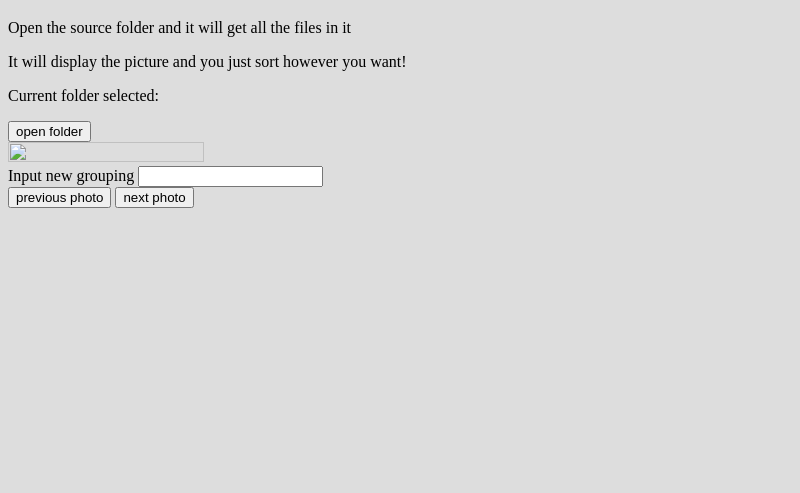
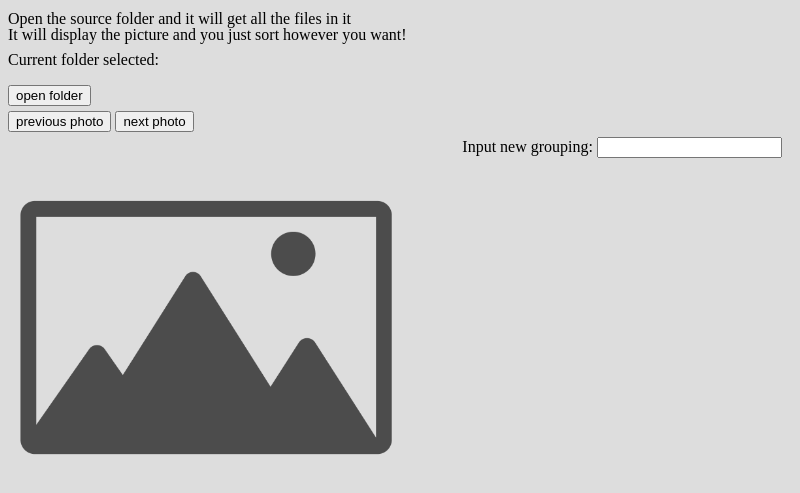
Before and after one commit to adleonard96/photoSorter, an Electron app: page index.html in a window 800 px wide. Shown: the part 61-554 px from the top of the page. Drawn offline with Linux system fonts and the light colour scheme.

Commit message:
added CSS & stock Image

```diff
--- a/SortOption.js
+++ b/SortOption.js
@@ -1,6 +1,6 @@
 module.exports = class SortOption {
     static getSortOption(option){
-        return `<label><input type="checkbox" id="${option}" value="${option}" name="sorting-values"/>${option}</label>`
+        return `<div><label><input type="checkbox" id="${option}" value="${option}" name="sorting-values"/>${option}</label></div>`
     }
 
     /**
--- a/index.html
+++ b/index.html
@@ -8,27 +8,50 @@
   <link rel="stylesheet" type="text/css" href="./styles.css">
 </head>
 
-<div>
-  <body>
+<div id="photoSorter">
+  <body id="body">
+    <div id="headerText">
       <h1>Welcome To Picture Sorter!</h1>
+      <div id="instructions">
         <p>Open the source folder and it will get all the files in it</p>
         <p>It will display the picture and you just sort however you want!</p>
+      </div>
+    </div>
 
+    <div id="folder selection">
       <p>Current folder selected: <strong id='folder'></strong></p>
       <button id="open-file">open folder</button>
-    <div>
-      <img src="" id="imageDude" height="50%" width="50%">
+      <div class="nav-buttons">
+        <button id="previous-photo">previous photo</button>
+        <button id="next-photo">next photo</button>
+      </div>
+    </div>
+    <div class="bottom-container">
+      <div class="bottom">
+        <div class="image">
+          <img src="stockImage.png" id="imageDude" height="50%" width="50%">
+        </div>
+        <div class="option-form">
           <form id="photo-grouping-form">
-        <label for="photo-grouping-input">Input new grouping</label>
+            <label for="photo-grouping-input">Input new grouping:</label>
             <input type="text" id="photo-grouping-input" name="photo-grouping-input">
           </form>
+          <div class="sort-options">
             <form id="sort-options">
+              <!-- <div>
+                <label><input type="checkbox" id="${option}" value="${option}" name="sorting-values"/>${option}</label>
+              </div>
+              <div>
+                <label><input type="checkbox" id="${option}" value="${option}" name="sorting-values"/>${option}</label>
 
+              </div>
+              <div>
+                <label><input type="checkbox" id="${option}" value="${option}" name="sorting-values"/>${option}</label>
+              </div> -->
             </form>
           </div>
-    <div>
-      <button id="previous-photo">previous photo</button>
-      <button id="next-photo">next photo</button>
+        </div>
+      </div>
     </div>
   </body>
 </div>
--- a/styles.css
+++ b/styles.css
@@ -1,11 +1,63 @@
 :root {
-    color-scheme: light dark;
+  color-scheme: light dark;
+}
+
+@media (prefers-color-scheme: dark) {
+  body {
+    background: #333;
+    color: white;
   }
+}
 
-  @media (prefers-color-scheme: dark) {
-    body { background: #333; color: white; }
+@media (prefers-color-scheme: light) {
+  body {
+    background: #ddd;
+    color: black;
   }
+}
 
-  @media (prefers-color-scheme: light) {
-    body { background: #ddd; color: black; }
-  }
+#imageDude {
+  max-width: 900px;
+
+}
+
+#photoSorter {
+  display: flexbox;
+}
+
+#body {
+  max-height: fit-content;
+  max-width: fit-content;
+}
+
+#instructions {
+  line-height: 0;
+}
+
+#sort-options {
+  border: #ddd;
+  border-width: 10px;
+}
+
+
+.image {
+  display: inline-block;
+  left: 0;
+}
+.option-form {
+  position: absolute;
+  display: inline-block;
+  right: 10px;
+}
+
+.sort-options {
+  border: #ddd;
+}
+.bottom-container {
+  position: relative;
+}
+
+.nav-buttons {
+  padding-top: 5px;
+  padding-bottom: 5px;
+}
```
Also changed, not shown: stockImage.png (added). Lines whose indentation alone changed are shown as unchanged.
